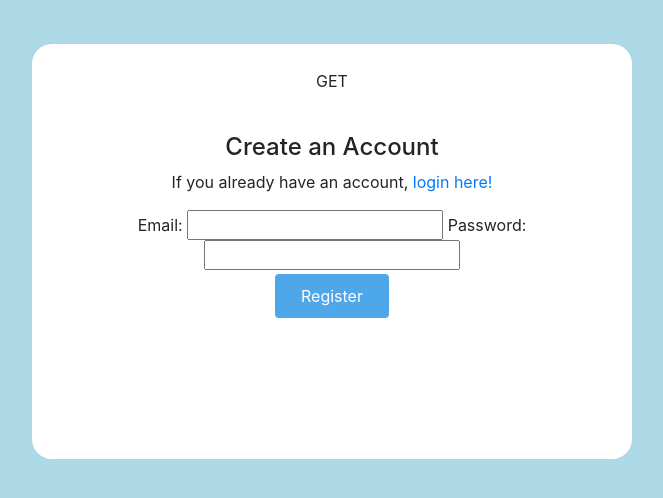
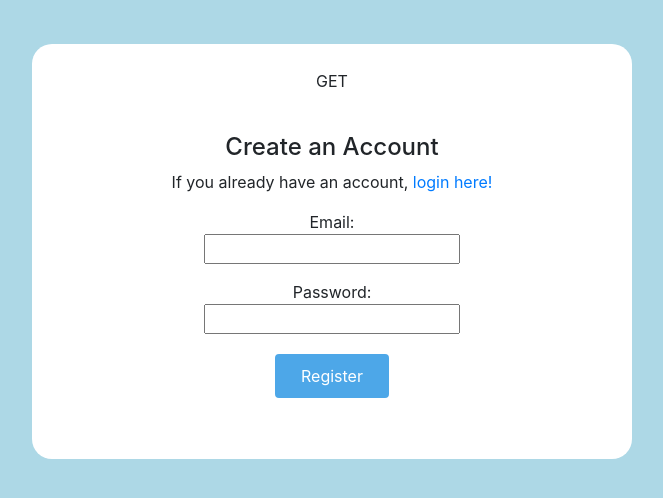
Before and after one commit to Nishant-Ray/NutritionPlus, a Flask app: page /register in a window 1280 px wide. Shown: the part 56-554 px from the top of the page, without its empty margins (418-1081 px from the left). Run offline with Flask 2, Linux system fonts and the light colour scheme; some libraries are stand-ins or nearby versions.

Commit message:
Updated register page

```diff
--- a/templates/register.html
+++ b/templates/register.html
@@ -72,11 +72,10 @@
 
 			<form action="{{ url_for('register') }}" method="post" style="text-align: center">
 				Email:
-				<!-- <p style="text-align: center"> --><input type="text" name="em"><!-- </p> -->
+				<p style="text-align: center"><input type="text" name="em"></p>
+				Password:
+				<p style="text-align: center"><input type="Password" name="pw"></p>
 
-				Password:
-				<!-- <p style="text-align: center"> --><input type="Password" name="pw"><!-- </p> -->
-				<BR>
 				<!-- <p style="text-align: center"> -->
 					<input type="submit"
 					       style="background-color: #4da7e8;
```
